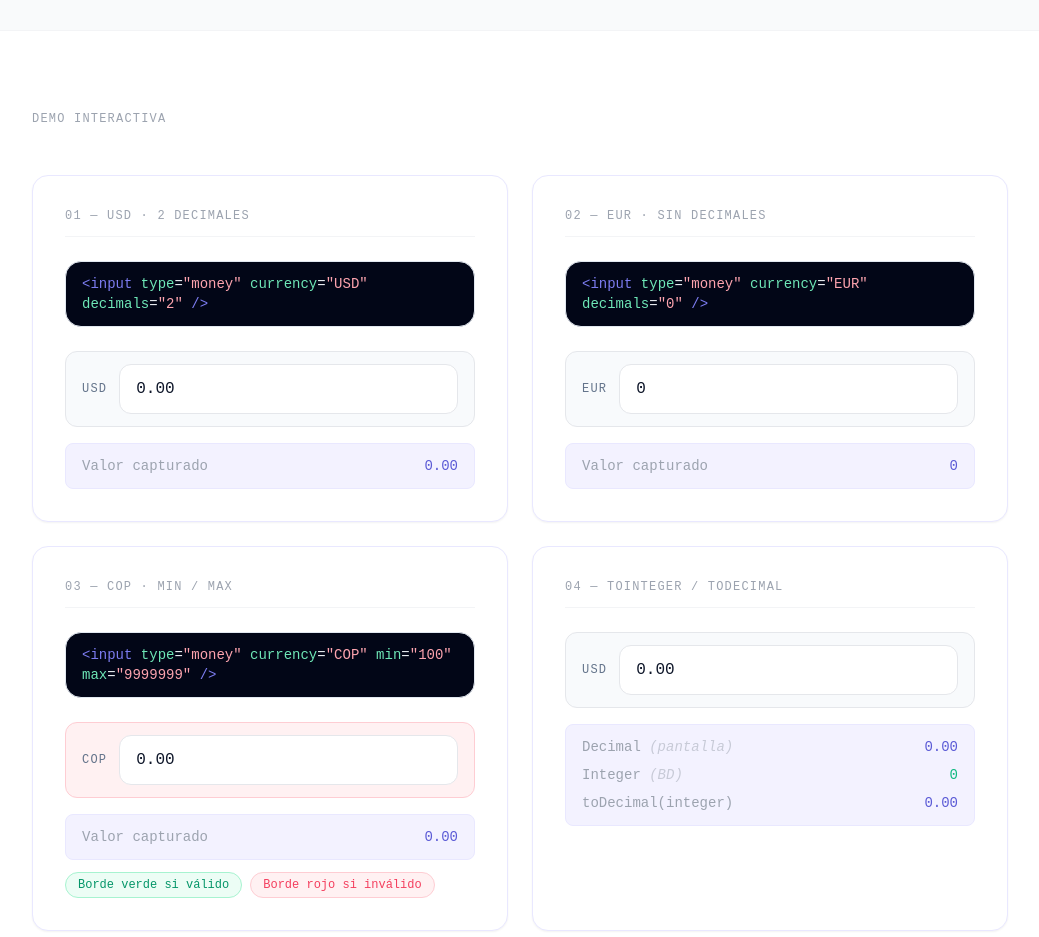
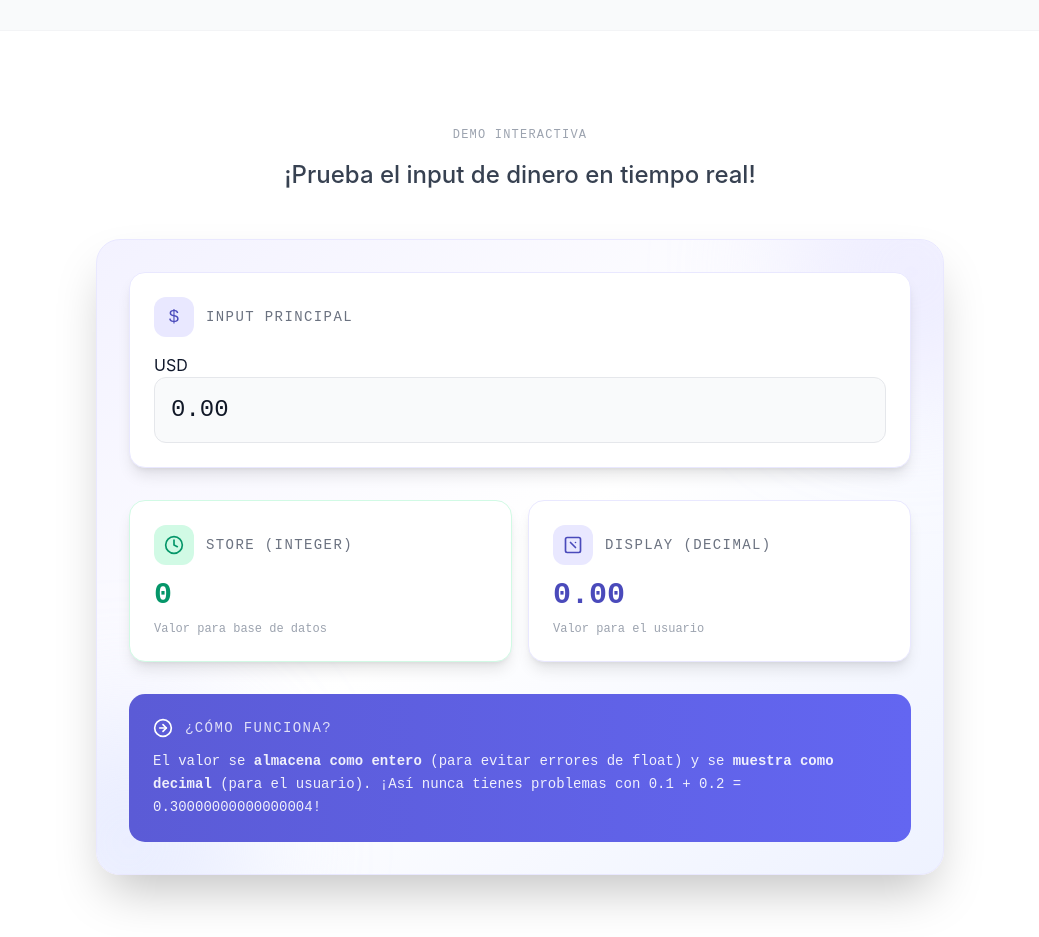
Before and after one commit to genarogg/super-money, a React (Vite) app in the folder frontend/: page / in a window 1280 px wide. Shown: the part 1860-2797 px from the top of the page, without its empty margins (120-1159 px from the left). Built offline with nearby package versions, Linux system fonts and the light colour scheme.

Commit message:
refactorizando la landing page

```diff
--- a/frontend/package.json
+++ b/frontend/package.json
@@ -11,6 +11,7 @@
   },
   "dependencies": {
     "decimal.js": "^10.6.0",
+    "lucide-react": "^1.16.0",
     "react": "^19.2.6",
     "react-dom": "^19.2.6"
   },
--- a/frontend/src/components/Demo.tsx
+++ b/frontend/src/components/Demo.tsx
@@ -1,179 +1,168 @@
-import { useMemo, useState } from 'react';
+import { useEffect, useRef, useState } from 'react';
+import initMoneyInputs from '../func/inputMoney';
 
-const formatAmount = (value: number, decimals: number) => {
-  return value.toLocaleString('en-US', {
-    minimumFractionDigits: decimals,
-    maximumFractionDigits: decimals,
-  });
+export default function Demo() {
+  const [storeValue, setStoreValue] = useState<number>(0);
+  const [displayValue, setDisplayValue] = useState<string>('0.00');
+  const inputRef = useRef<HTMLInputElement>(null);
+
+  useEffect(() => {
+    initMoneyInputs();
+
+    const input = inputRef.current;
+    if (!input) return;
+
+    const handleMoneyInput = (e: CustomEvent<{ value: number }>) => {
+      setStoreValue(e.detail.value);
+      setDisplayValue(input.value);
     };
 
-const toDecimal = (cents: number, decimals = 2) => {
-  return cents / Math.pow(10, decimals);
+    const handleMoneyChange = (e: CustomEvent<{ formatted: string }>) => {
+      setDisplayValue(e.detail.formatted);
     };
 
-const getControlledValue = (sharedCents: number, decimals: number) => {
-  const factor = Math.pow(10, decimals);
-  const centsForThisInput = Math.round((sharedCents / 100) * factor);
-  return formatAmount(centsForThisInput / factor, decimals);
+    input.addEventListener('money-input', handleMoneyInput as EventListener);
+    input.addEventListener('money-change', handleMoneyChange as EventListener);
+
+    return () => {
+      input.removeEventListener('money-input', handleMoneyInput as EventListener);
+      input.removeEventListener('money-change', handleMoneyChange as EventListener);
     };
-
-export default function Demo() {
-  const [sharedCents, setSharedCents] = useState(0);
-
-  const handleChange = (value: string, decimals: number) => {
-    const parsed = Number(value.replace(/,/g, ''));
-    const numericValue = Number.isFinite(parsed) ? parsed : 0;
-    const factor = Math.pow(10, decimals);
-    const centsFromThisInput = Math.round(numericValue * factor);
-    const normalized = Math.round((centsFromThisInput * 100) / factor);
-    setSharedCents(normalized);
-  };
-
-  const baseDecimalValue = useMemo(() => toDecimal(sharedCents, 2), [sharedCents]);
-  const copValue = useMemo(() => baseDecimalValue, [baseDecimalValue]);
-  const isCopValid = copValue >= 100 && copValue <= 9999999;
+  }, []);
 
   return (
-    <section id="demo" className="max-w-5xl mx-auto px-6 py-20">
-      <h2 className="font-mono text-xs uppercase tracking-widest text-gray-400 mb-12">
+    <section id="demo" className="max-w-4xl mx-auto px-6 py-24">
+      <div className="text-center mb-12">
+        <h2 className="font-mono text-xs uppercase tracking-widest text-gray-400 mb-4">
           Demo interactiva
         </h2>
+        <p className="text-2xl text-gray-700 font-medium">
+          ¡Prueba el input de dinero en tiempo real!
+        </p>
+      </div>
 
-      <div className="grid md:grid-cols-2 gap-6">
-        <div className="bg-white border border-violet-100 rounded-2xl p-8 shadow-sm">
-          <div className="font-mono text-xs text-gray-400 uppercase tracking-widest border-b border-gray-100 pb-3 mb-6">
-            01 — USD · 2 decimales
+      <div className="relative overflow-hidden rounded-3xl bg-gradient-to-br from-violet-50 via-white to-indigo-50 border border-violet-100 shadow-2xl p-8">
+        <div
+          aria-hidden="true"
+          className="absolute -top-24 -right-24 w-64 h-64 rounded-full bg-violet-200/40 blur-3xl"
+        />
+        <div
+          aria-hidden="true"
+          className="absolute -bottom-24 -left-24 w-64 h-64 rounded-full bg-indigo-200/40 blur-3xl"
+        />
+
+        <div className="relative z-10 space-y-8">
+          <div className="bg-white rounded-2xl border border-violet-100 p-6 shadow-lg">
+            <div className="flex items-center gap-3 mb-4">
+              <div className="w-10 h-10 rounded-xl bg-violet-100 flex items-center justify-center">
+                <span className="font-mono text-lg text-violet-600">$</span>
               </div>
-          <div className="rounded-2xl border border-slate-200 bg-slate-950 px-4 py-3 font-mono text-sm text-slate-100 mb-6">
-            <span className="text-violet-400">&lt;input</span>{' '}
-            <span className="text-emerald-300">type</span>=<span className="text-rose-300">"money"</span>{' '}
-            <span className="text-emerald-300">currency</span>=<span className="text-rose-300">"USD"</span>{' '}
-            <span className="text-emerald-300">decimals</span>=<span className="text-rose-300">"2"</span>{' '}
-            <span className="text-violet-400">/&gt;</span>
+              <h3 className="font-mono text-sm text-gray-500 uppercase tracking-widest">
+                Input principal
+              </h3>
             </div>
-          <div className="flex items-center gap-3 mb-4 rounded-xl border border-gray-200 bg-slate-50 px-4 py-3">
-            <span className="font-mono text-xs text-slate-500 uppercase tracking-widest">USD</span>
+            <div className="money-wrapper">
+              <span className="currency-tag">USD</span>
               <input
+                ref={inputRef}
                 type="money"
-              inputMode="decimal"
                 currency="USD"
                 decimals="2"
                 placeholder="0.00"
-              className="w-full rounded-xl border border-gray-200 bg-white px-4 py-3 text-slate-900 font-mono outline-none focus:border-violet-400 focus:ring-2 focus:ring-violet-100"
-              value={getControlledValue(sharedCents, 2)}
-              onChange={(event) => handleChange(event.target.value, 2)}
+                className="w-full bg-gray-50 border border-gray-200 rounded-xl px-4 py-4 text-2xl font-mono text-gray-900 outline-none focus:border-violet-400 focus:ring-4 focus:ring-violet-100 transition-all"
               />
-          </div>
-          <div className="flex justify-between items-center bg-violet-50 border border-violet-100 rounded-lg px-4 py-3 font-mono text-sm">
-            <span className="text-gray-400">Valor capturado</span>
-            <span className="text-violet-500 font-medium">{formatAmount(baseDecimalValue, 2)}</span>
             </div>
           </div>
 
-        <div className="bg-white border border-violet-100 rounded-2xl p-8 shadow-sm">
-          <div className="font-mono text-xs text-gray-400 uppercase tracking-widest border-b border-gray-100 pb-3 mb-6">
-            02 — EUR · sin decimales
+          <div className="grid md:grid-cols-2 gap-4">
+            <div className="bg-white rounded-2xl border border-emerald-100 p-6 shadow-lg">
+              <div className="flex items-center gap-3 mb-3">
+                <div className="w-10 h-10 rounded-xl bg-emerald-100 flex items-center justify-center">
+                  <svg
+                    xmlns="http://www.w3.org/2000/svg"
+                    width="20"
+                    height="20"
+                    viewBox="0 0 24 24"
+                    fill="none"
+                    stroke="currentColor"
+                    strokeWidth="2"
+                    strokeLinecap="round"
+                    strokeLinejoin="round"
+                    className="text-emerald-600"
+                  >
+                    <circle cx="12" cy="12" r="10" />
+                    <polyline points="12 6 12 12 16 14" />
+                  </svg>
                 </div>
-          <div className="rounded-2xl border border-slate-200 bg-slate-950 px-4 py-3 font-mono text-sm text-slate-100 mb-6">
-            <span className="text-violet-400">&lt;input</span>{' '}
-            <span className="text-emerald-300">type</span>=<span className="text-rose-300">"money"</span>{' '}
-            <span className="text-emerald-300">currency</span>=<span className="text-rose-300">"EUR"</span>{' '}
-            <span className="text-emerald-300">decimals</span>=<span className="text-rose-300">"0"</span>{' '}
-            <span className="text-violet-400">/&gt;</span>
+                <h3 className="font-mono text-sm text-gray-500 uppercase tracking-widest">
+                  Store (integer)
+                </h3>
               </div>
-          <div className="flex items-center gap-3 mb-4 rounded-xl border border-gray-200 bg-slate-50 px-4 py-3">
-            <span className="font-mono text-xs text-slate-500 uppercase tracking-widest">EUR</span>
-            <input
-              type="money"
-              inputMode="decimal"
-              currency="EUR"
-              decimals="0"
-              placeholder="0"
-              className="w-full rounded-xl border border-gray-200 bg-white px-4 py-3 text-slate-900 font-mono outline-none focus:border-violet-400 focus:ring-2 focus:ring-violet-100"
-              value={getControlledValue(sharedCents, 0)}
-              onChange={(event) => handleChange(event.target.value, 0)}
-            />
+              <p className="text-3xl font-mono font-bold text-emerald-600">
+                {storeValue}
+              </p>
+              <p className="text-xs font-mono text-gray-400 mt-2">
+                Valor para base de datos
+              </p>
             </div>
-          <div className="flex justify-between items-center bg-violet-50 border border-violet-100 rounded-lg px-4 py-3 font-mono text-sm">
-            <span className="text-gray-400">Valor capturado</span>
-            <span className="text-violet-500 font-medium">{formatAmount(Math.round(baseDecimalValue), 0)}</span>
+
+            <div className="bg-white rounded-2xl border border-violet-100 p-6 shadow-lg">
+              <div className="flex items-center gap-3 mb-3">
+                <div className="w-10 h-10 rounded-xl bg-violet-100 flex items-center justify-center">
+                  <svg
+                    xmlns="http://www.w3.org/2000/svg"
+                    width="20"
+                    height="20"
+                    viewBox="0 0 24 24"
+                    fill="none"
+                    stroke="currentColor"
+                    strokeWidth="2"
+                    strokeLinecap="round"
+                    strokeLinejoin="round"
+                    className="text-violet-600"
+                  >
+                    <rect width="18" height="18" x="3" y="3" rx="2" ry="2" />
+                    <line x1="9" x2="15" y1="9" y2="15" />
+                    <line x1="15" x2="15" y1="9" y2="9" />
+                  </svg>
+                </div>
+                <h3 className="font-mono text-sm text-gray-500 uppercase tracking-widest">
+                  Display (decimal)
+                </h3>
+              </div>
+              <p className="text-3xl font-mono font-bold text-violet-600">
+                {displayValue}
+              </p>
+              <p className="text-xs font-mono text-gray-400 mt-2">
+                Valor para el usuario
+              </p>
             </div>
           </div>
 
-        <div className="bg-white border border-violet-100 rounded-2xl p-8 shadow-sm">
-          <div className="font-mono text-xs text-gray-400 uppercase tracking-widest border-b border-gray-100 pb-3 mb-6">
-            03 — COP · min / max
+          <div className="bg-gradient-to-r from-violet-500 to-indigo-500 rounded-2xl p-6 text-white">
+            <div className="flex items-center gap-3 mb-3">
+              <svg
+                xmlns="http://www.w3.org/2000/svg"
+                width="20"
+                height="20"
+                viewBox="0 0 24 24"
+                fill="none"
+                stroke="currentColor"
+                strokeWidth="2"
+                strokeLinecap="round"
+                strokeLinejoin="round"
+              >
+                <circle cx="12" cy="12" r="10" />
+                <polyline points="12 16 16 12 12 8" />
+                <line x1="8" x2="16" y1="12" y2="12" />
+              </svg>
+              <h3 className="font-mono text-sm uppercase tracking-widest opacity-80">
+                ¿Cómo funciona?
+              </h3>
             </div>
-          <div className="rounded-2xl border border-slate-200 bg-slate-950 px-4 py-3 font-mono text-sm text-slate-100 mb-6">
-            <span className="text-violet-400">&lt;input</span>{' '}
-            <span className="text-emerald-300">type</span>=<span className="text-rose-300">"money"</span>{' '}
-            <span className="text-emerald-300">currency</span>=<span className="text-rose-300">"COP"</span>{' '}
-            <span className="text-emerald-300">min</span>=<span className="text-rose-300">"100"</span>{' '}
-            <span className="text-emerald-300">max</span>=<span className="text-rose-300">"9999999"</span>{' '}
-            <span className="text-violet-400">/&gt;</span>
-          </div>
-          <div className={`flex items-center gap-3 mb-4 rounded-xl border px-4 py-3 ${
-            isCopValid ? 'border-emerald-200 bg-emerald-50' : 'border-rose-200 bg-rose-50'
-          }`}>
-            <span className="font-mono text-xs text-slate-500 uppercase tracking-widest">COP</span>
-            <input
-              type="money"
-              inputMode="decimal"
-              currency="COP"
-              decimals="2"
-              placeholder="0.00"
-              className="w-full rounded-xl border border-gray-200 bg-white px-4 py-3 text-slate-900 font-mono outline-none focus:border-violet-400 focus:ring-2 focus:ring-violet-100"
-              value={getControlledValue(sharedCents, 2)}
-              onChange={(event) => handleChange(event.target.value, 2)}
-            />
-          </div>
-          <div className="flex justify-between items-center bg-violet-50 border border-violet-100 rounded-lg px-4 py-3 font-mono text-sm">
-            <span className="text-gray-400">Valor capturado</span>
-            <span className="text-violet-500 font-medium">{formatAmount(baseDecimalValue, 2)}</span>
-          </div>
-          <div className="flex gap-2 mt-3 flex-wrap">
-            <span className="font-mono text-xs bg-emerald-50 border border-emerald-200 text-emerald-600 px-3 py-1 rounded-full">
-              Borde verde si válido
-            </span>
-            <span className="font-mono text-xs bg-rose-50 border border-rose-200 text-rose-500 px-3 py-1 rounded-full">
-              Borde rojo si inválido
-            </span>
-          </div>
-        </div>
-
-        <div className="bg-white border border-violet-100 rounded-2xl p-8 shadow-sm">
-          <div className="font-mono text-xs text-gray-400 uppercase tracking-widest border-b border-gray-100 pb-3 mb-6">
-            04 — toInteger / toDecimal
-          </div>
-          <div className="flex items-center gap-3 mb-4 rounded-xl border border-gray-200 bg-slate-50 px-4 py-3">
-            <span className="font-mono text-xs text-slate-500 uppercase tracking-widest">USD</span>
-            <input
-              type="money"
-              inputMode="decimal"
-              currency="USD"
-              decimals="2"
-              className="w-full rounded-xl border border-gray-200 bg-white px-4 py-3 text-slate-900 font-mono outline-none focus:border-violet-400 focus:ring-2 focus:ring-violet-100"
-              value={getControlledValue(sharedCents, 2)}
-              onChange={(event) => handleChange(event.target.value, 2)}
-            />
-          </div>
-          <div className="bg-violet-50 border border-violet-100 rounded-lg px-4 py-3 font-mono text-sm space-y-2">
-            <div className="flex justify-between">
-              <span className="text-gray-400">
-                Decimal <em className="opacity-50">(pantalla)</em>
-              </span>
-              <span className="text-violet-500 font-medium">{formatAmount(baseDecimalValue, 2)}</span>
-            </div>
-            <div className="flex justify-between">
-              <span className="text-gray-400">
-                Integer <em className="opacity-50">(BD)</em>
-              </span>
-              <span className="text-emerald-500 font-medium">{sharedCents}</span>
-            </div>
-            <div className="flex justify-between">
-              <span className="text-gray-400">toDecimal(integer)</span>
-              <span className="text-violet-500 font-medium">{formatAmount(baseDecimalValue, 2)}</span>
-            </div>
+            <p className="font-mono text-sm leading-relaxed opacity-90">
+              El valor se <strong>almacena como entero</strong> (para evitar errores de float) y se <strong>muestra como decimal</strong> (para el usuario). ¡Así nunca tienes problemas con 0.1 + 0.2 = 0.30000000000000004!
+            </p>
           </div>
         </div>
       </div>
```
Also changed, not shown: frontend/src/components/Footer.tsx (added, +35 -0 lines), frontend/src/components/Hero.tsx (+4 -3 lines), frontend/src/components/Install.tsx (+10 -10 lines), 2 other files (tests, documents, lock files or other folders). Lines whose indentation alone changed are shown as unchanged.
